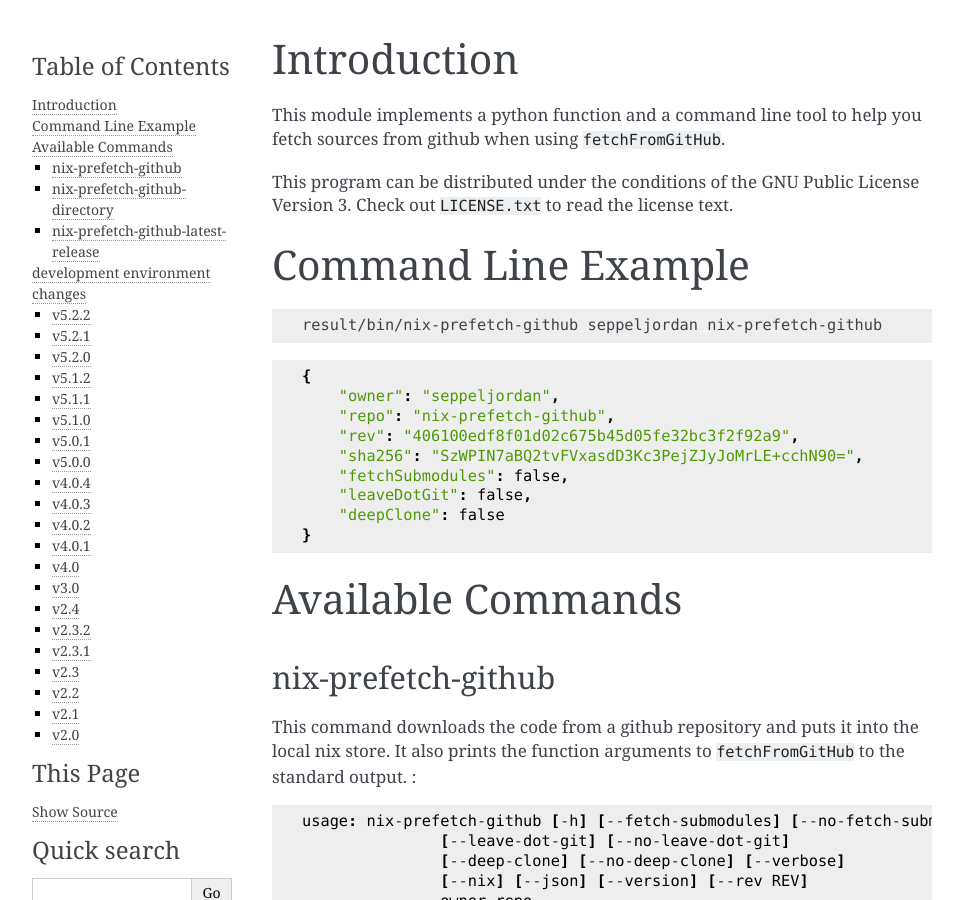
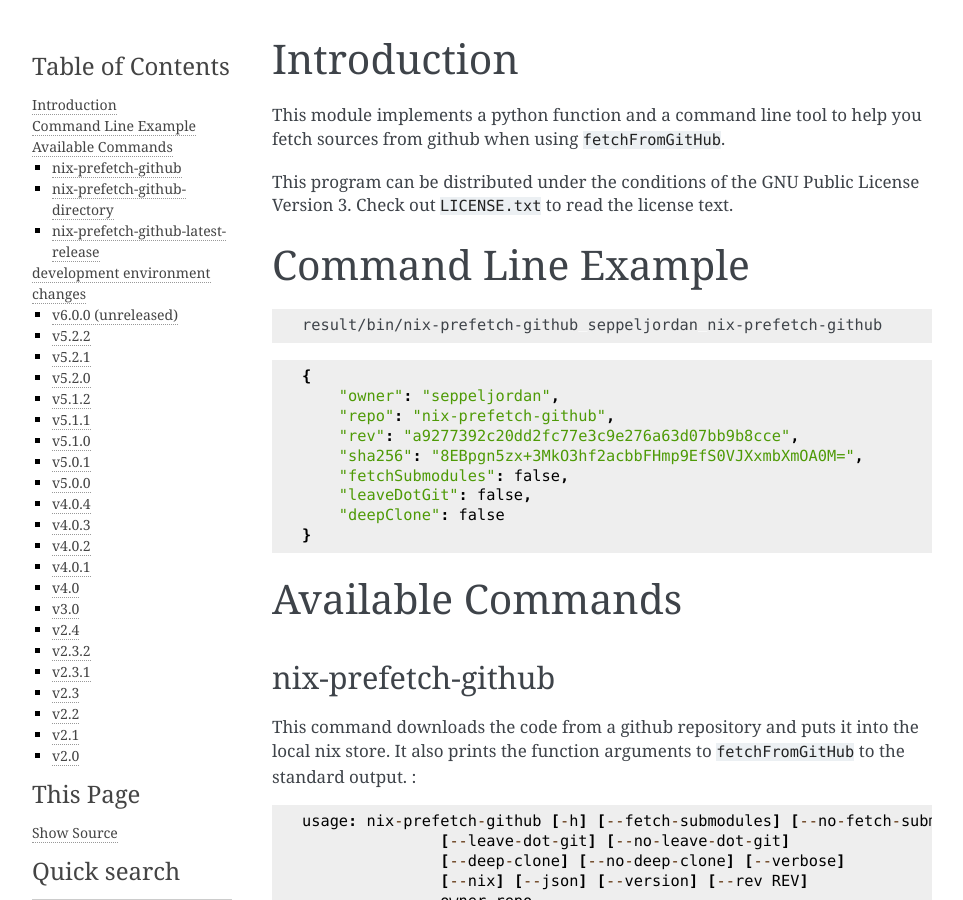
Before and after one commit to seppeljordan/nix-prefetch-github, a Sphinx documentation site: the page built from docs/README.rst, in a window 1280 px wide and 900 px high. Shown: the whole window, without its empty margins (148-1111 px from the left). Built offline with Sphinx 7.4.7, drawn with Linux system fonts in a browser that asks for light colours; the version number could not be read and is left out; some of the changed text lies outside the part shown.

```diff
--- a/docs/README.rst
+++ b/docs/README.rst
@@ -19,8 +19,8 @@ Command Line Example
    {
        "owner": "seppeljordan",
        "repo": "nix-prefetch-github",
-       "rev": "406100edf8f01d02c675b45d05fe32bc3f2f92a9",
-       "sha256": "SzWPIN7aBQ2tvFVxasdD3Kc3PejZJyJoMrLE+cchN90=",
+       "rev": "a9277392c20dd2fc77e3c9e276a63d07bb9b8cce",
+       "sha256": "8EBpgn5zx+3MkO3hf2acbbFHmp9EfS0VJXxmbXmOA0M=",
        "fetchSubmodules": false,
        "leaveDotGit": false,
        "deepClone": false
@@ -179,6 +179,11 @@ You can generate a coverage report for the tests via
 changes
 =======
 
+v6.0.0 (unreleased)
+-------------------
+
+-  Drop support for python3.8
+
 v5.2.2
 ------
 
--- a/setup.cfg
+++ b/setup.cfg
@@ -8,13 +8,13 @@ version = file: nix_prefetch_github/VERSION
 url = https://github.com/seppeljordan/nix-prefetch-github
 
 [options]
+python_requires = >= 3.9
 classifiers =
     Intended Audience :: Developers
     License :: OSI Approved :: GNU General Public License v3 (GPLv3)
     Topic :: Software Development :: Version Control :: Git
     Topic :: System :: Software Distribution
     Programming Language :: Python :: 3 :: Only
-    Programming Language :: Python :: 3.8
     Programming Language :: Python :: 3.9
     Programming Language :: Python :: 3.10
 package_dir =
```
Also changed, not shown: README.org (+5 -2 lines), 2 other files.
